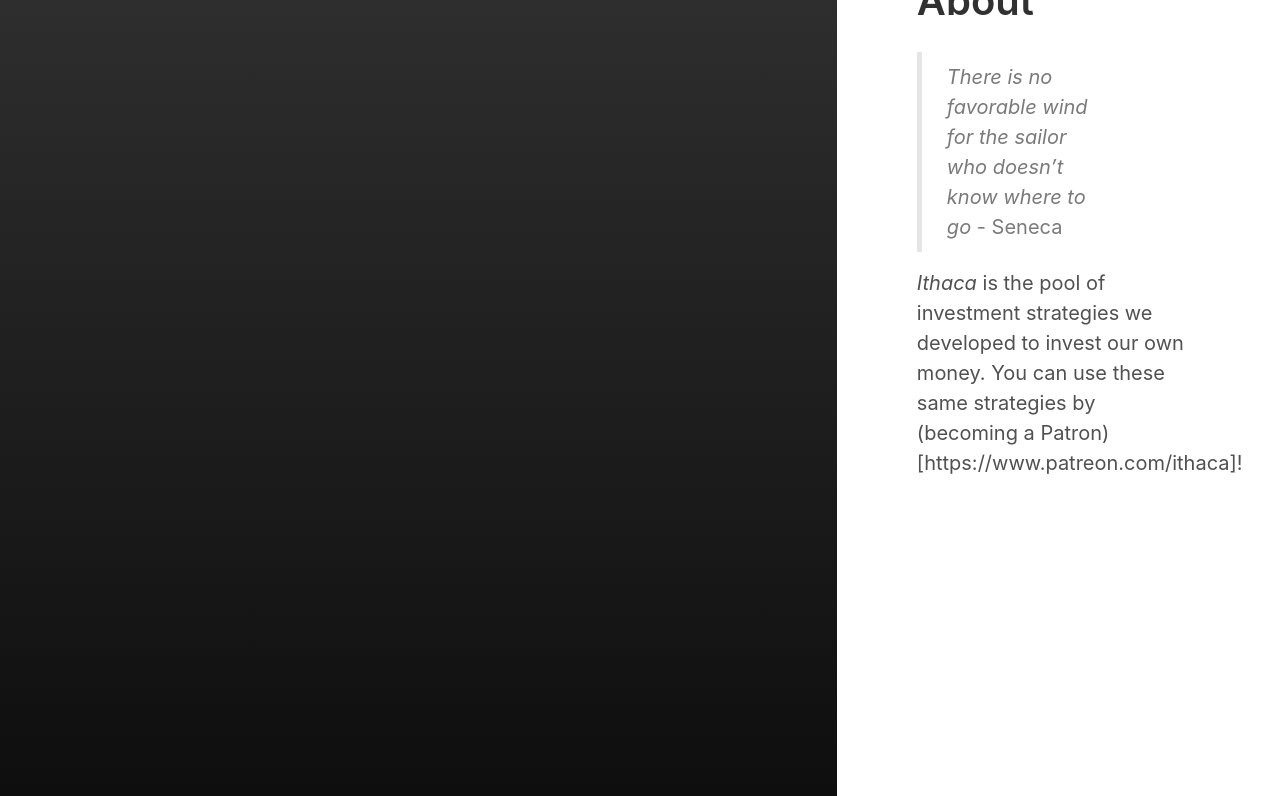
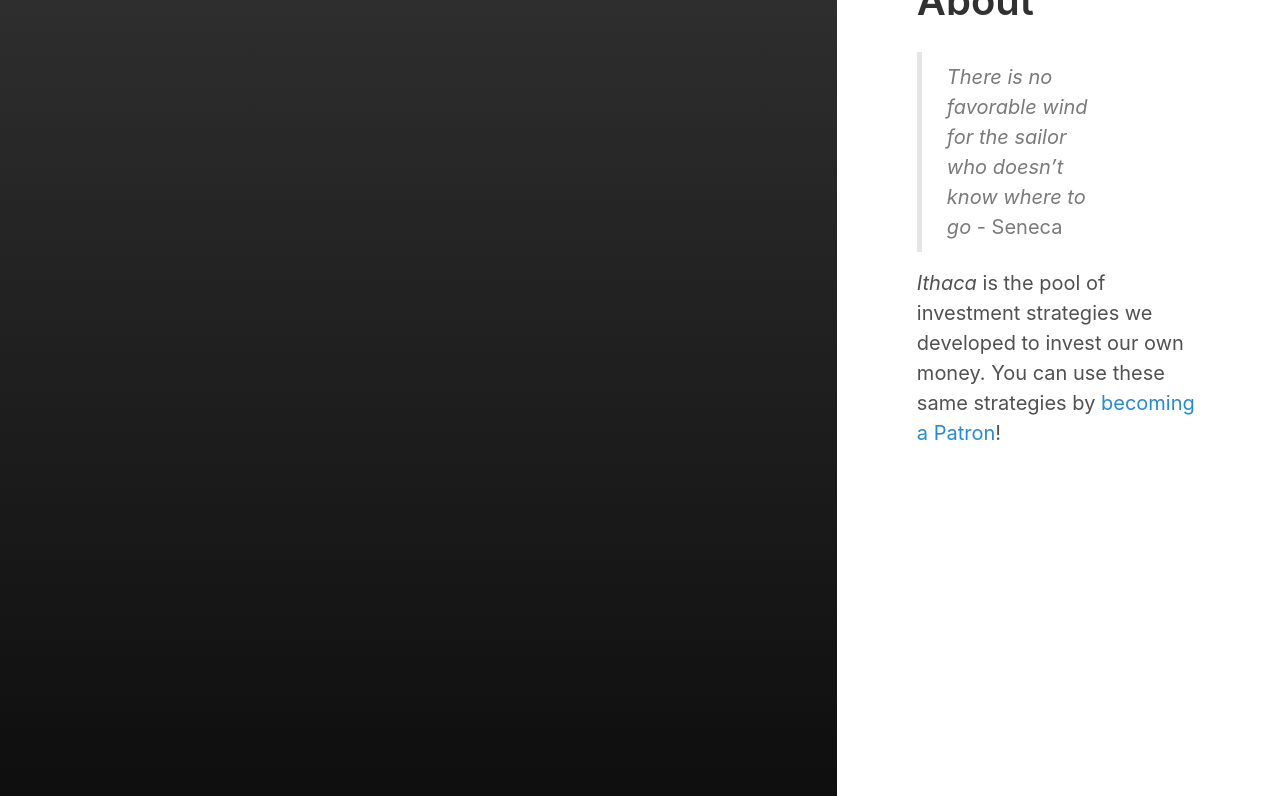
Before and after one commit to IthacaResearch/ithacaresearch.github.io, a Jekyll site: the page built from category/about.md, in a window 1280 px wide, cut to the strip 104-900 px from the top of the page. Built offline with Jekyll 4.4.1, drawn with Linux system fonts in a browser that asks for light colours.

Commit message:
Update about.md

```diff
--- a/category/about.md
+++ b/category/about.md
@@ -7,4 +7,4 @@ sidebar_sort_order: 900
 
 > _There is no favorable wind for the sailor who doesn’t know where to go_ - Seneca
 
-_Ithaca_ is the pool of investment strategies we developed to invest our own money. You can use these same strategies by (becoming a Patron)[https://www.patreon.com/ithaca]!
+_Ithaca_ is the pool of investment strategies we developed to invest our own money. You can use these same strategies by [becoming a Patron](https://www.patreon.com/ithaca)!
```
